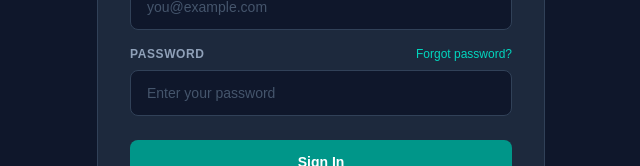
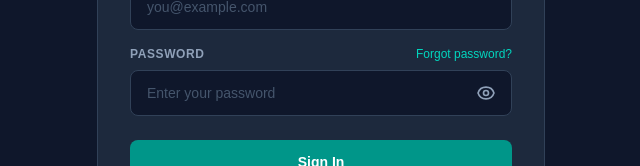
Before and after one commit to digitglance-ope/digitglance, a Next.js app: page /app/login in a window 1280 px wide. Shown: the part 370-536 px from the top of the page, without its empty margins (319-959 px from the left). Built offline with nearby package versions, Linux system fonts and the light colour scheme.

Commit message:
Fix: Add password visibility toggle to login page

```diff
--- a/src/app/app/login/page.tsx
+++ b/src/app/app/login/page.tsx
@@ -9,6 +9,7 @@
   const router = useRouter()
   const [email, setEmail] = useState('')
   const [password, setPassword] = useState('')
+  const [showPassword, setShowPassword] = useState(false)
   const [error, setError] = useState('')
   const [loading, setLoading] = useState(false)
 
@@ -79,14 +80,33 @@
                   Forgot password?
                 </Link>
               </div>
+              <div className="relative">
                 <input
-                type="password"
+                  type={showPassword ? 'text' : 'password'}
                   value={password}
                   onChange={e => setPassword(e.target.value)}
                   required
                   placeholder="Enter your password"
-                className="w-full bg-slate-900 border border-slate-700 text-white placeholder-slate-600 rounded-lg px-4 py-3 text-sm focus:outline-none focus:border-teal-500 focus:ring-1 focus:ring-teal-500 transition-colors"
+                  className="w-full bg-slate-900 border border-slate-700 text-white placeholder-slate-600 rounded-lg px-4 py-3 pr-12 text-sm focus:outline-none focus:border-teal-500 focus:ring-1 focus:ring-teal-500 transition-colors"
                 />
+                <button
+                  type="button"
+                  onClick={() => setShowPassword(prev => !prev)}
+                  className="absolute right-3 top-1/2 -translate-y-1/2 text-slate-400 hover:text-slate-200 transition-colors p-1"
+                  tabIndex={-1}
+                >
+                  {showPassword ? (
+                    <svg className="w-5 h-5" fill="none" viewBox="0 0 24 24" stroke="currentColor" strokeWidth={2}>
+                      <path strokeLinecap="round" strokeLinejoin="round" d="M13.875 18.825A10.05 10.05 0 0112 19c-4.478 0-8.268-2.943-9.543-7a9.97 9.97 0 011.563-3.029m5.858.908a3 3 0 114.243 4.243M9.878 9.878l4.242 4.242M9.88 9.88l-3.29-3.29m7.532 7.532l3.29 3.29M3 3l3.59 3.59m0 0A9.953 9.953 0 0112 5c4.478 0 8.268 2.943 9.543 7a10.025 10.025 0 01-4.132 5.411m0 0L21 21" />
+                    </svg>
+                  ) : (
+                    <svg className="w-5 h-5" fill="none" viewBox="0 0 24 24" stroke="currentColor" strokeWidth={2}>
+                      <path strokeLinecap="round" strokeLinejoin="round" d="M15 12a3 3 0 11-6 0 3 3 0 016 0z" />
+                      <path strokeLinecap="round" strokeLinejoin="round" d="M2.458 12C3.732 7.943 7.523 5 12 5c4.478 0 8.268 2.943 9.542 7-1.274 4.057-5.064 7-9.542 7-4.477 0-8.268-2.943-9.542-7z" />
+                    </svg>
+                  )}
+                </button>
+              </div>
             </div>
 
             <button
```
Lines whose indentation alone changed are shown as unchanged.
